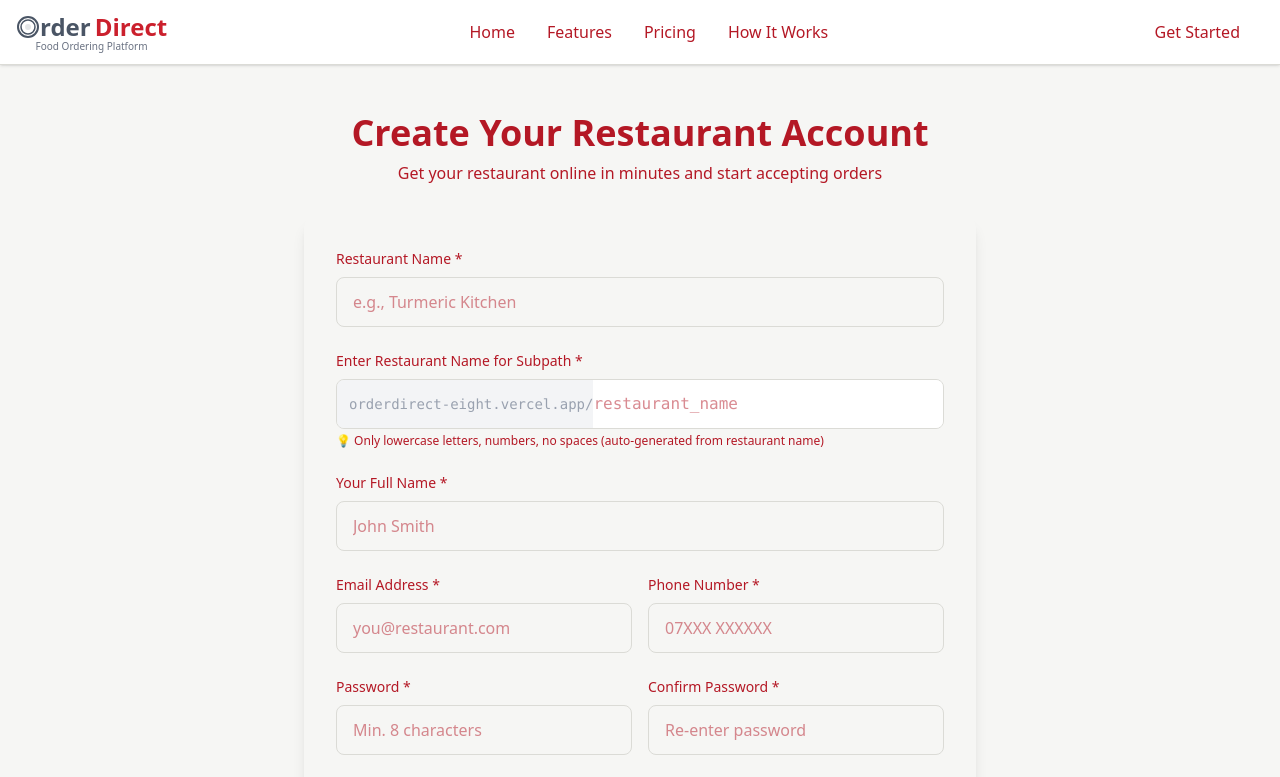
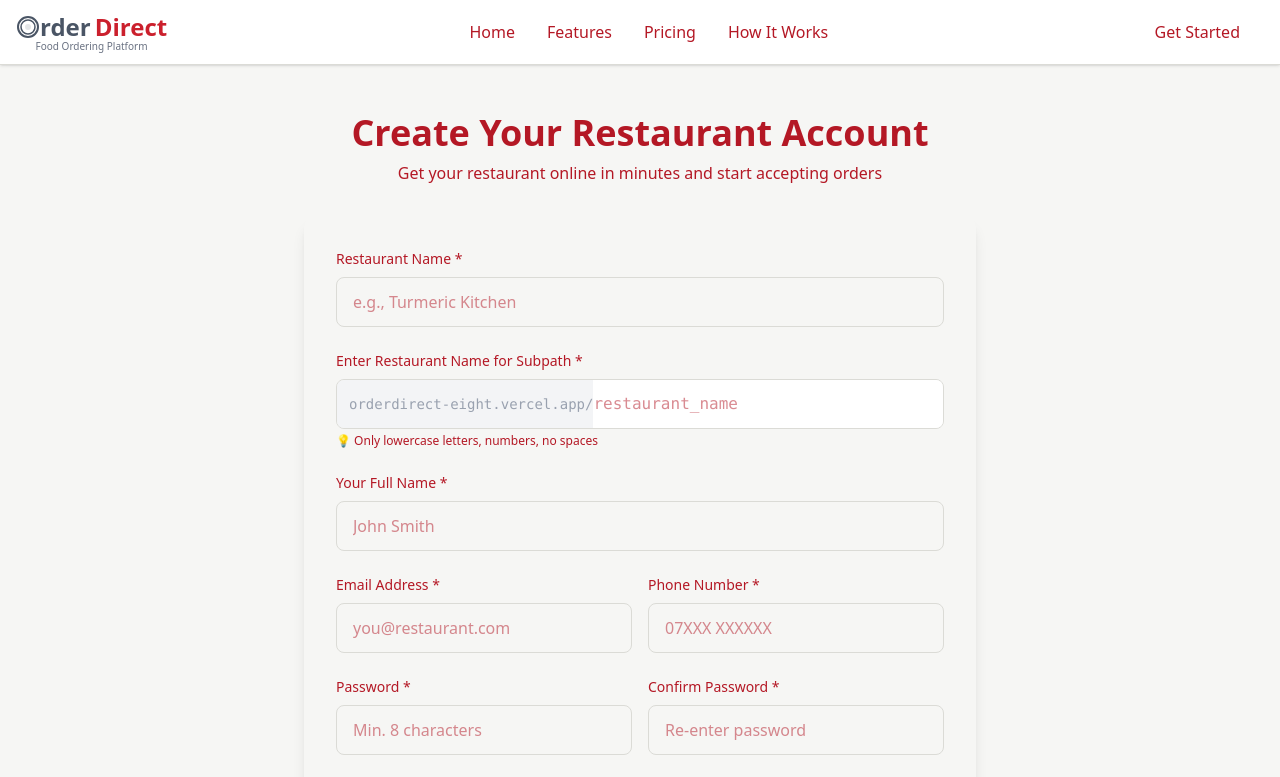
Before and after one commit to NikhilLobo/orderdirect, a React (Vite) app: page /signup in a window 1280 px wide. Shown: the top 777 px of the page. Built offline with nearby package versions, Linux system fonts and the light colour scheme.

Commit message:
Remove auto-generation text from subdomain help message

```diff
--- a/src/pages/Signup.tsx
+++ b/src/pages/Signup.tsx
@@ -226,7 +226,7 @@ const Signup = () => {
                   <p className="text-red-500 text-sm mt-1">{errors.subdomain}</p>
                 )}
                 <p className="text-xs text-muted-foreground mt-1">
-                  💡 Only lowercase letters, numbers, no spaces (auto-generated from restaurant name)
+                  💡 Only lowercase letters, numbers, no spaces
                 </p>
               </div>
 
```
